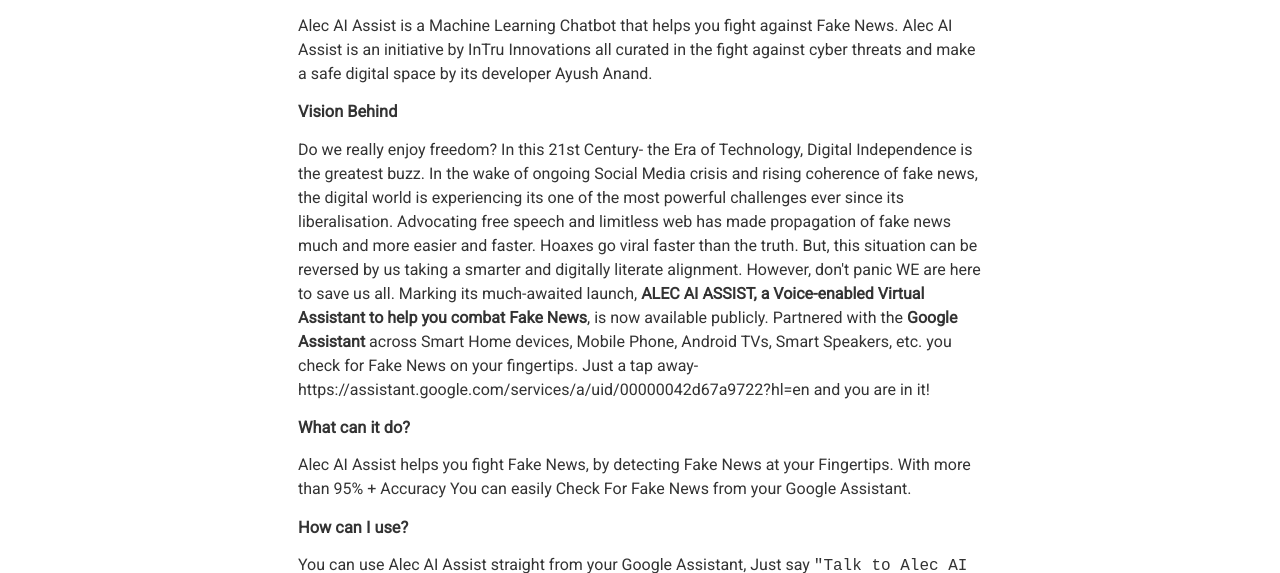
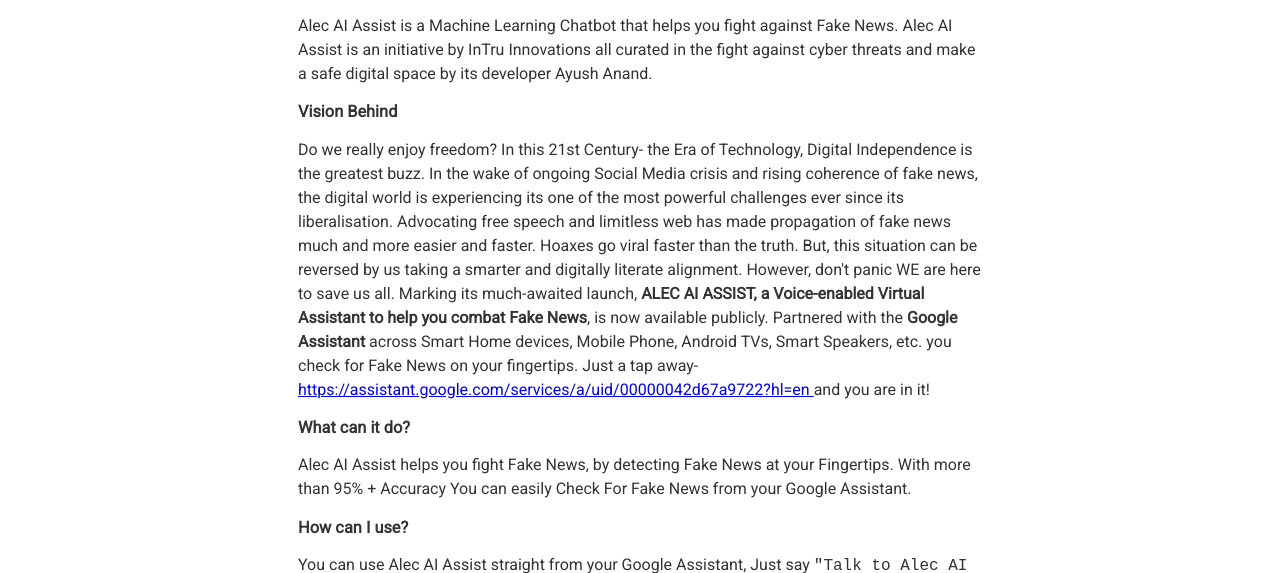
Before and after one commit to ayushanand18/alec.ai, a plain HTML site: page docs.html in a window 1280 px wide. Shown: the part 227-800 px from the top of the page. Drawn offline with Linux system fonts and the light colour scheme.

Commit message:
Updated Documentation

```diff
--- a/docs.html
+++ b/docs.html
@@ -95,7 +95,7 @@
         In the wake of ongoing Social Media crisis and rising coherence of fake news, the digital world is experiencing its one of the most powerful challenges ever since its liberalisation. Advocating free speech and limitless web has made propagation of fake news much and more easier and faster.
         Hoaxes go viral faster than the truth. But, this situation can be reversed by us taking a smarter and digitally literate alignment.
         However, don't panic WE are here to save us all. Marking its much-awaited launch, <b>ALEC AI ASSIST, a Voice-enabled Virtual Assistant to help you combat Fake News</b>, is now available publicly. Partnered with the <b>Google Assistant</b> across Smart Home devices, Mobile Phone, Android TVs, Smart Speakers, etc. you check for Fake News on your fingertips.
-        Just a tap away- https://assistant.google.com/services/a/uid/00000042d67a9722?hl=en and you are in it!
+        Just a tap away- <a href="https://assistant.google.com/services/a/uid/00000042d67a9722?hl=en"> https://assistant.google.com/services/a/uid/00000042d67a9722?hl=en </a> and you are in it!
         </p>
 
         <h3> What can it do? </h3>
```
